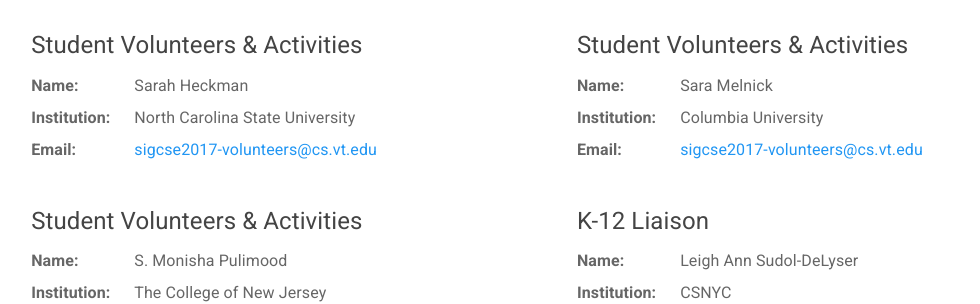
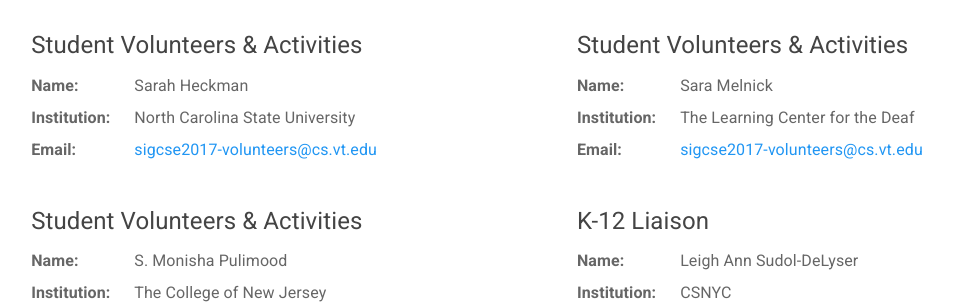
Before and after one commit to sigcsets/sigcse2017, a Jekyll site: the page built from info/committees.md, in a window 1280 px wide and 900 px high, scrolled down 2349 px. Shown: the part 152-456 px from the top of the window, without its empty margins (78-1058 px from the left). Built offline with Jekyll 4.4.1, drawn with Linux system fonts in a browser that asks for light colours.

Commit message:
Updating affiliation.
Updating affiliation.

```diff
--- a/_data/committees.yaml
+++ b/_data/committees.yaml
@@ -129,7 +129,7 @@
 
   - name: Sara Melnick
     role: Student Volunteers & Activities
-    inst:  Columbia University
+    inst:  The Learning Center for the Deaf
     email: sigcse2017-volunteers@cs.vt.edu
 
   - name: S. Monisha Pulimood
```
